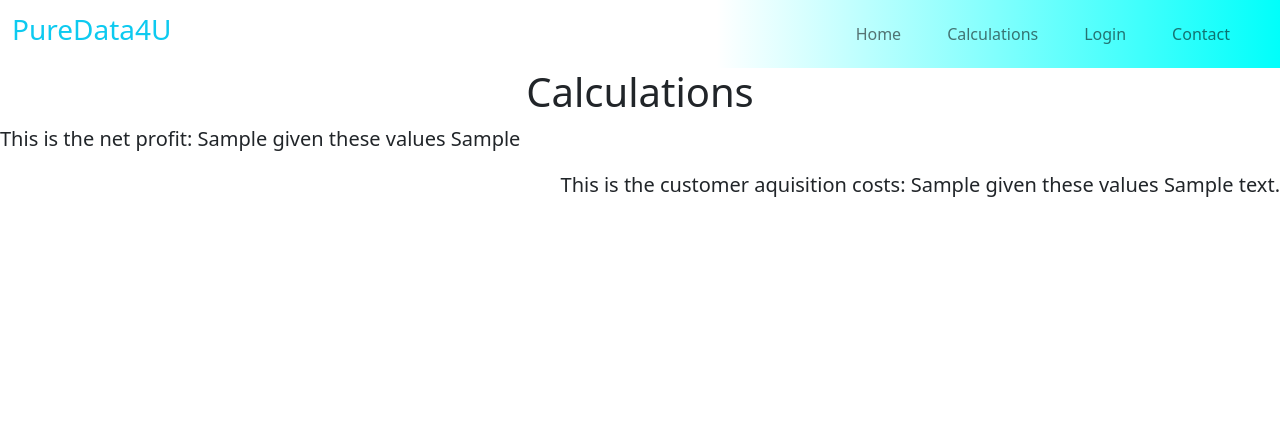
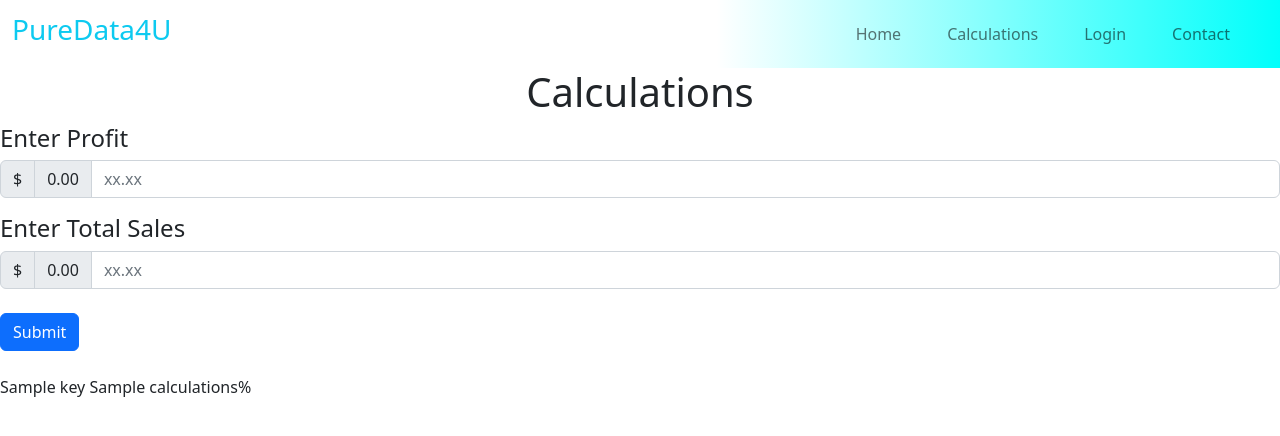
Before and after one commit to Haydenchung03/Datavisualization, a Django app: template DataVisualization/DataAnalytics/templates/DataAnalytics/Calculations.html in a window 1280 px wide. Shown: the top 436 px of the page. Run offline with Django 3.2, Linux system fonts and the light colour scheme; the template is opened without the code that fills it: most values are stand-ins (such as "Sample title", 1, 10 or a date in 2020).

Commit message:
Made calculations for net profit margin

```diff
--- a/DataVisualization/DataAnalytics/admin.py
+++ b/DataVisualization/DataAnalytics/admin.py
@@ -1,6 +1,7 @@
 from django.contrib import admin
-from .models import netProfit, customerAquisition
+from .models import netProfit, customerAquisition, netProfitMargin
 # Register your models here.
 
 admin.site.register(netProfit)
 admin.site.register(customerAquisition)
+admin.site.register(netProfitMargin)
--- a/DataVisualization/DataAnalytics/templates/DataAnalytics/Calculations.html
+++ b/DataVisualization/DataAnalytics/templates/DataAnalytics/Calculations.html
@@ -6,6 +6,33 @@
 
 {% block content %}
     <h1 class = "display-6 lead text-center">Calculations</h1>
-    <p class = "lead">This is the net profit: {{netCalculationFormula}} given these values {{netCalculationGet}} </p>
-    <p class = "lead text-end">This is the customer aquisition costs: {{customerFormula}} given these values {{customerAquisitionGet}} </p>
+    <form method = "POST">
+        {% csrf_token %}
+        <h4>Enter Profit</h4>
+        <div class="input-group mb-3">
+            <span class="input-group-text">$</span>
+            <span class="input-group-text">0.00</span>
+            <input type="float" class="form-control" name = "profit" placeholder = "xx.xx" aria-label="Dollar amount (with dot and two decimal places)">
+        </div>
+        <h4>Enter Total Sales</h4>
+        <div class="input-group">
+
+        <span class="input-group-text">$</span>
+        <span class="input-group-text">0.00</span>
+        <input type="float" class="form-control" name = "sales" placeholder = "xx.xx" aria-label="Dollar amount (with dot and two decimal places)">
+        </div>
+        <br>
+        <button type = "submit" class = "btn btn-primary">Submit</button>
+        <br>
+        {%for key, values in calculations.items %}
+            <br>
+            {%if key == "Error" %}
+                {{key}}: Probably invalid input
+            {% elif key == "Profit: " or key == "Sales: " %}
+                {{key}} ${{values}}
+            {% else %}
+                {{key}} {{values}}%
+            {% endif %}
+        {% endfor %}
+    </form>
 {% endblock %}
--- a/DataVisualization/DataAnalytics/templates/DataAnalytics/base.html
+++ b/DataVisualization/DataAnalytics/templates/DataAnalytics/base.html
@@ -34,7 +34,7 @@
                     </li>
 
                     <li class = "nav-item">
-                        <a class = "nav-link" href = "http://127.0.0.1:8000/calculations/1"> Calculations </a>
+                        <a class = "nav-link" href = "http://127.0.0.1:8000/calculations"> Calculations </a>
                     </li>
 
                     <li class = "nav-item">
--- a/DataVisualization/DataAnalytics/urls.py
+++ b/DataVisualization/DataAnalytics/urls.py
@@ -4,7 +4,7 @@ from . import views
 urlpatterns = [
     # Adding path to url
     # allow user to search for position in sql database
-    path('calculations/<int:id>', views.Calculations, name = "calculations"),
+    path('calculations/', views.Calculations, name = "calculations"),
     path('', views.home, name = "home"),
     path('login/', views.login, name = "login"),
     path('contact/', views.contact, name = "contact")
```
Also changed, not shown: DataVisualization/DataAnalytics/models.py (+8 -1 lines), DataVisualization/DataAnalytics/views.py (+33 -18 lines), DataVisualization/DataAnalytics/migrations/0008_netprofitmargin.py (added), DataVisualization/db.sqlite3, 1 other file.
